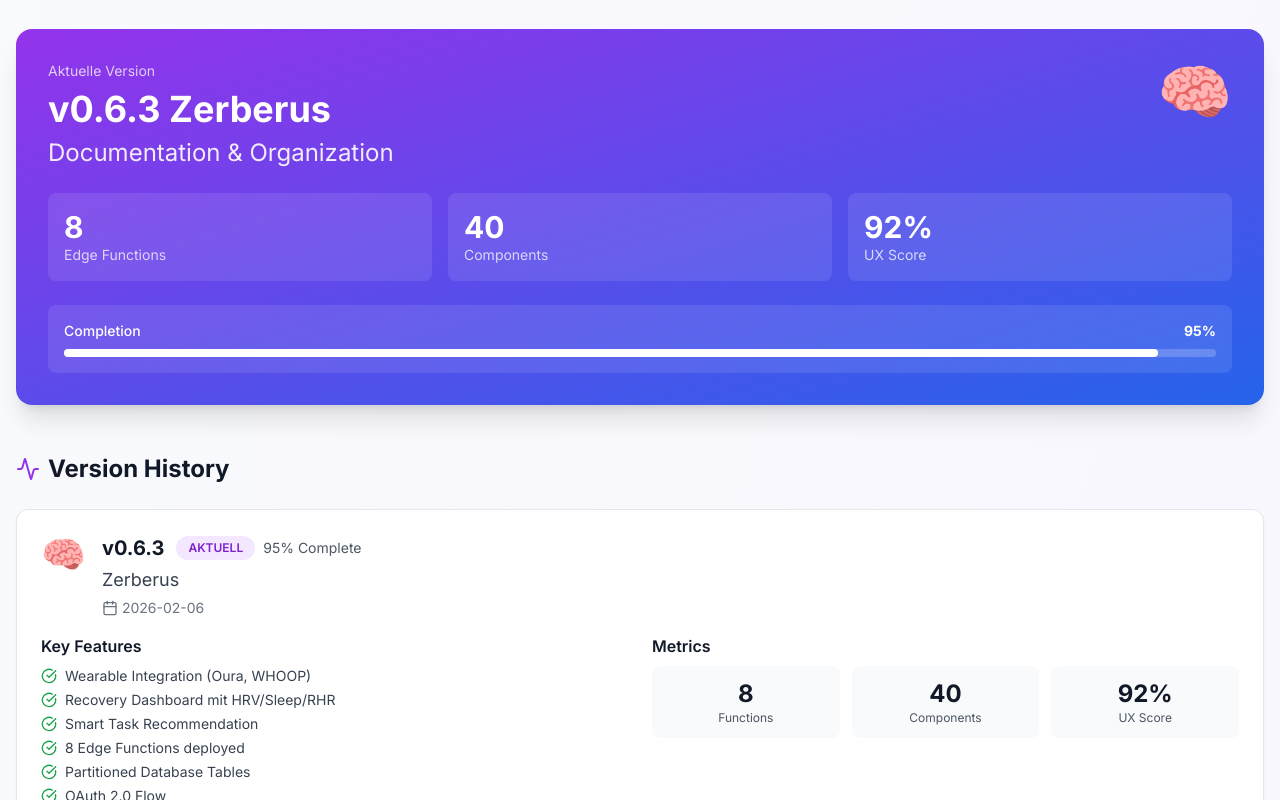
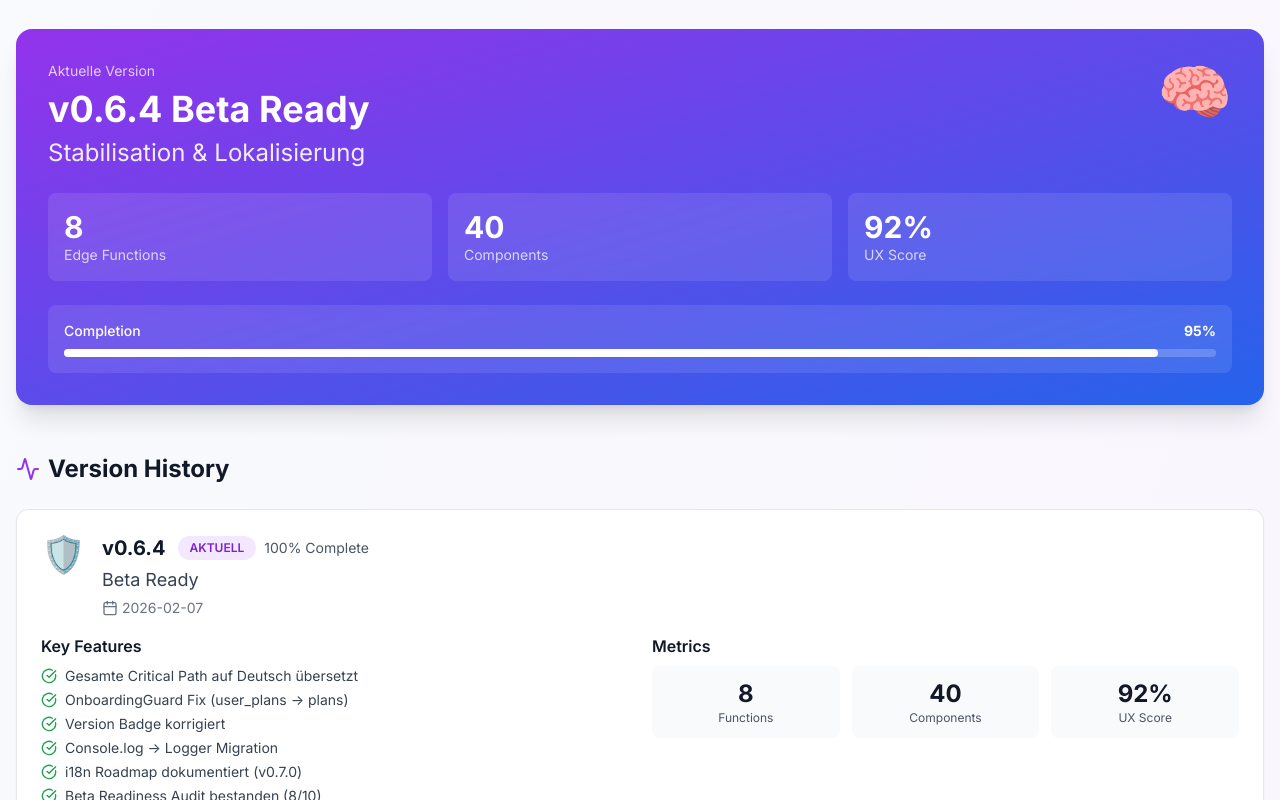
Before and after one commit to mahlerhutter/ExtensioVitae, a React (Vite) app: page /friends/versions in a window 1280 px wide. Shown: the part 180-980 px from the top of the page. Built offline with nearby package versions, Linux system fonts and the light colour scheme; no server answers.

Commit message:
docs: update documentation to reflect v0.6.4 beta readiness
- BETA_READINESS.md: all 4 issues marked FIXED, score 5/10 → 8/10
- VersionsPage.jsx: added v0.6.4 'Beta Ready' entry, demoted v0.6.3

```diff
--- a/src/pages/VersionsPage.jsx
+++ b/src/pages/VersionsPage.jsx
@@ -6,10 +6,32 @@ import { useDocumentTitle } from '../hooks/useDocumentTitle';
 
 const versions = [
     {
+        version: 'v0.6.4',
+        name: 'Beta Ready',
+        date: '2026-02-07',
+        status: 'current',
+        completion: 100,
+        icon: '🛡️',
+        color: 'from-amber-500 to-orange-600',
+        features: [
+            'Gesamte Critical Path auf Deutsch übersetzt',
+            'OnboardingGuard Fix (user_plans → plans)',
+            'Version Badge korrigiert',
+            'Console.log → Logger Migration',
+            'i18n Roadmap dokumentiert (v0.7.0)',
+            'Beta Readiness Audit bestanden (8/10)',
+        ],
+        metrics: {
+            edgeFunctions: 8,
+            components: 40,
+            uxScore: 92,
+        },
+    },
+    {
         version: 'v0.6.3',
         name: 'Zerberus',
         date: '2026-02-06',
-        status: 'current',
+        status: 'released',
         completion: 95,
         icon: '🧠',
         color: 'from-purple-600 to-blue-600',
@@ -261,8 +283,8 @@ export default function VersionsPage() {
                     <div className="flex items-start justify-between mb-6">
                         <div>
                             <div className="text-sm opacity-75 mb-2">Aktuelle Version</div>
-                            <h2 className="text-4xl font-bold mb-2">v0.6.3 Zerberus</h2>
-                            <h3 className="text-2xl opacity-90">Documentation & Organization</h3>
+                            <h2 className="text-4xl font-bold mb-2">v0.6.4 Beta Ready</h2>
+                            <h3 className="text-2xl opacity-90">Stabilisation & Lokalisierung</h3>
                         </div>
                         <span className="text-6xl">🧠</span>
                     </div>
```
Also changed, not shown: 1 other file (tests, documents, lock files or other folders).
